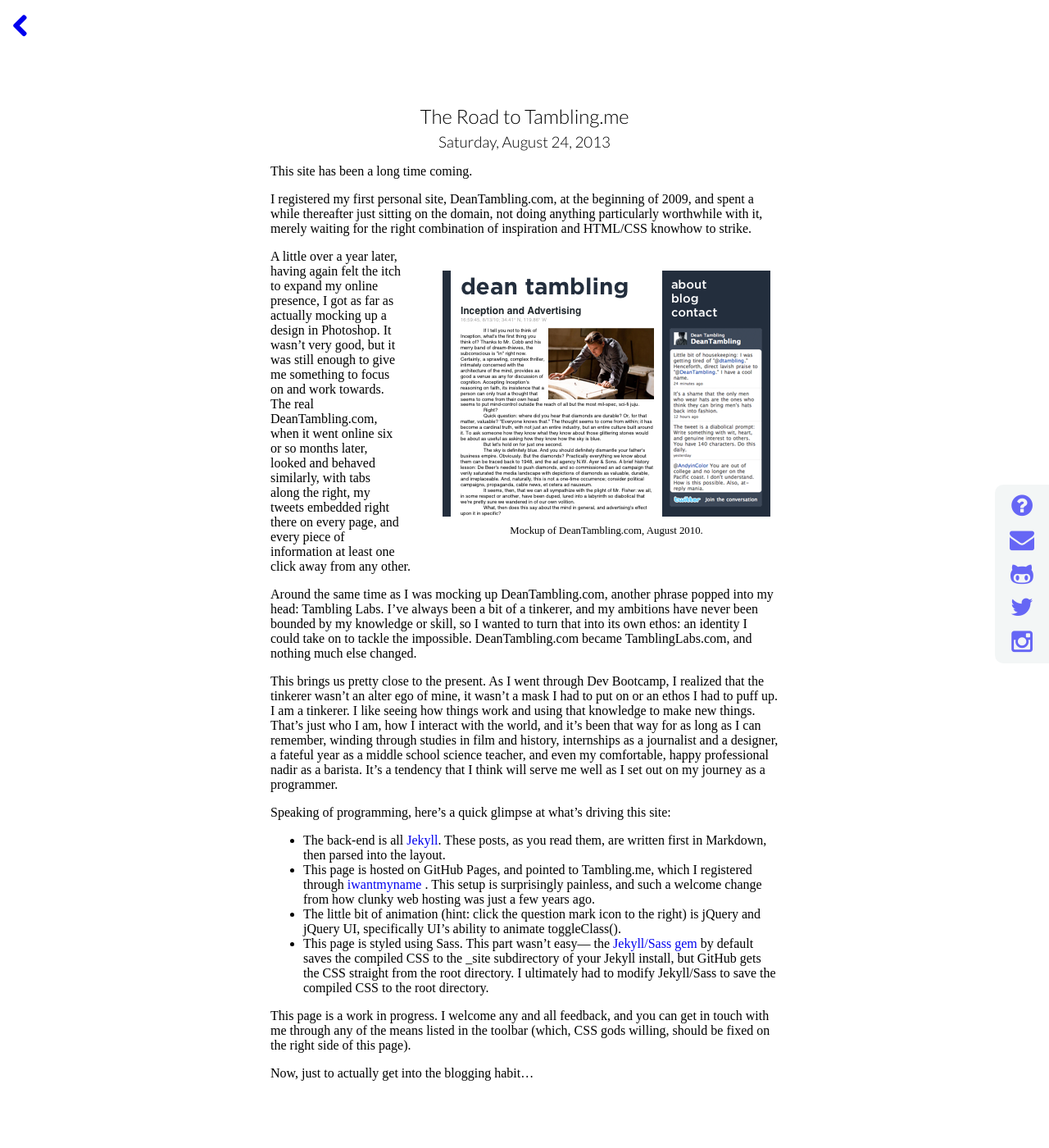
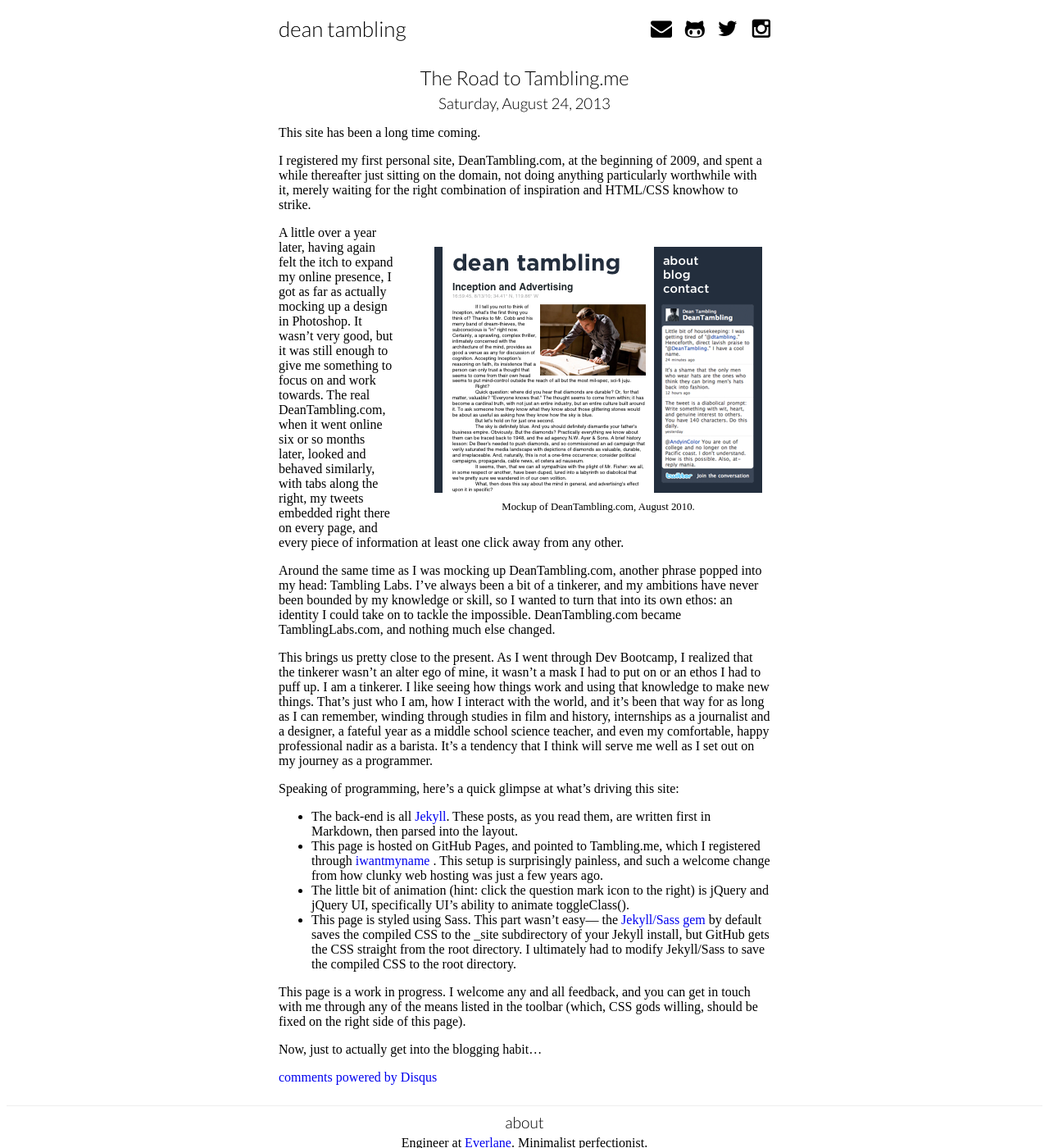
Before and after one commit to Tambling/tambling.github.io, a Jekyll site: the page built from _posts/2013-08-24-the-road-to-tambling-me.markdown, in a window 1280 px wide and 1400 px high. Shown: the whole window at 82% size. Built offline with Jekyll 4.4.1, drawn with Linux system fonts in a browser that asks for light colours; nearby versions of some CDN libraries; comment, search, counter and statistics services are not loaded.

Commit message:
Redesign

```diff
--- /dev/null
+++ b/_includes/footer.html
@@ -0,0 +1,7 @@
+<footer>
+<h6>about</h6>
+<p>Engineer at <a href="https://www.everlane.com/">Everlane</a>. Minimalist perfectionist.</p>
+<p>
+<a rel="license" href="http://creativecommons.org/licenses/by-sa/4.0/"><img alt="Creative Commons License" style="border-width:0" src="http://i.creativecommons.org/l/by-sa/4.0/80x15.png" /></a>
+</p>
+</footer>
--- a/_includes/header.html
+++ b/_includes/header.html
@@ -1,18 +1,25 @@
-<header>dean tambling</header>
-<section id="floater" class='hoverable'>
+<header>
+  <span><a href="/">dean tambling</a></span>
   <nav>
     <ul id="links">
-      <li><a href="#about"><i class="icon-question-sign icon"></i></a></li>
-      <li><a href="mailto:dean@tambling.me" target="_blank"><i class="icon-envelope"></i></a></li>
+      <li><a href="mailto:dean@tambling.me"><i class="icon-envelope"></i></a></li>
       <li><a href="https://github.com/Tambling" target="_blank"><i class="icon-github-alt"></i></a></li>
       <li><a href="https://twitter.com/DeanTambling" target="_blank"><i class="icon-twitter"></i></a></li>
       <li><a href="http://instagram.com/tambling" target="_blank"><i class="icon-instagram"></i></a></li>
     </ul>
   </nav>
-  <div id="about">
-    <p>I'm Dean. I'm a Rails developer based in San Francisco. Former Teacher For America, before that a student of Film and History.</p>
-    <p>Excited to turn clean, lucid code into powerful, elegant applications, and passionate about giving people the tools they need to improve their world. </p>
-    <p>Let's put it this way: I didn't know what people meant by "your calling" before I started programming.</p>
-
-  </div>
-</section>
+</header>
+  <div class='matte'></div>
+<div id="scrolling-head" class="invisible">
+  <header>
+    <span><a href="/">dean tambling</a></span>
+    <nav>
+      <ul id="links">
+        <li><a href="mailto:dean@tambling.me"><i class="icon-envelope"></i></a></li>
+        <li><a href="https://github.com/Tambling" target="_blank"><i class="icon-github-alt"></i></a></li>
+        <li><a href="https://twitter.com/DeanTambling" target="_blank"><i class="icon-twitter"></i></a></li>
+        <li><a href="http://instagram.com/tambling" target="_blank"><i class="icon-instagram"></i></a></li>
+      </ul>
+    </nav>
+  </header>
+</div>
--- a/_layouts/main.html
+++ b/_layouts/main.html
@@ -6,7 +6,6 @@
   <link href='http://fonts.googleapis.com/css?family=Lato:300' rel='stylesheet' type='text/css'>
   <link href='http://fonts.googleapis.com/css?family=PT+Sans+Narrow' rel='stylesheet' type='text/css'>
   <script src="http://code.jquery.com/jquery-1.10.1.min.js"></script>
-  <script src="http://code.jquery.com/ui/1.10.3/jquery-ui.js"></script>
   <script src="/script.js"></script>
 </head>
 <body>
@@ -14,4 +13,5 @@
   <section id="main">
     {{ content }}
   </section>
+  {% include footer.html %}
 </body>
--- a/_layouts/post.html
+++ b/_layouts/post.html
@@ -1,13 +1,9 @@
 ---
 layout: main
 ---
-<a href="/" id="back" class="hoverable"><i class="icon-chevron-left icon"></i></a>
 <article>
   <h2>{{ page.title }}</h2>
   <h3>{{ page.date | date: "%A, %B %d, %Y" }}</h3>
-  {% unless post.location.empty? %}
-  <h3>{{page.location}}</h3>
-  {% endunless %}
   {{content}}
   {% if page.comments %}
   <div id="disqus_thread"></div>
--- a/_posts/2013-08-24-the-road-to-tambling-me.markdown
+++ b/_posts/2013-08-24-the-road-to-tambling-me.markdown
@@ -1,7 +1,8 @@
 ---
 title: "The Road to Tambling.me"
 layout: post
-comments: false
+category: blog
+comments: true
 ---
 This site has been a long time coming.
 
--- a/index.html
+++ b/index.html
@@ -1,14 +1,12 @@
 ---
 layout: main
-title: Dean Tambling | Rails Developer
+title: Tambling Dot Me
 ---
 {% for post in site.posts %}
 <article>
   <h2><a href={{post.url}}>{{post.title}}</a></h2>
   <h3>{{ post.date | date: "%A, %B %d, %Y" }}</h3>
-  {% if post.location.nil? %}
-  <h3>{{post.location}}</h3>
-  {% endif %}
   {{post.content}}
 </article>
+<h2>&mdash;</h2>
 {% endfor %}
--- a/script.js
+++ b/script.js
@@ -1,7 +1,21 @@
 $(document).ready(function(){
-  $("a[href='#about']").click(function(event){
-    event.preventDefault();
-    $("#floater").toggleClass("opaque bordered flush-right", 200);
-    $(this).toggleClass('active');
+  var scrollTimer = null;
+  var headerVisible = false;
+  $(window).scroll(function(event){
+    if (scrollTimer) {
+      clearTimeout(scrollTimer);
+    }
+    setTimeout(toggleHeader, 200)
   });
+  var toggleHeader = function(){
+    var position = $(window).scrollTop();
+    var scrollingHead = $('#scrolling-head')
+    if (position > 65 && !headerVisible){
+      scrollingHead.toggleClass('invisible');
+      headerVisible = true;
+    } else if (position < 100 && headerVisible) {
+      scrollingHead.toggleClass('invisible');
+      headerVisible = false;
+    }
+  }
 });
--- a/style.scss
+++ b/style.scss
@@ -1,118 +1,78 @@
 $dark: #bdc3c7;
+$darker: #899296;
 $light: #ecf0f1;
 $accent: #2980b9;
 $text: #000;
 
 body{
   font-family: "PT Sans Narrow", sans-serif;
-  background-color: $dark;
+  font-size: 14px;
+  line-height: 1.6em;
 }
 a{
   text-decoration: none;
   color: $accent;
 }
-#floater{
-  z-index: 10;
-  position: fixed;
-  padding: 5px;
-  top: 50%;
-  transform: translate(0%, -50%);
-  -webkit-transform: translate(0%, -50%);
-  right: -430px;
-  border-radius: 10px 0px 0px 10px;
-  background-color: #ecf0f1;
-  opacity: 0.6;
-  border: 0px solid $accent;
 
-  &:hover{
-    opacity: 1;
+
+header{
+  color: $dark;
+  width: 600px;
+  margin: 10px auto;
+  font-size: 26px;
+  height: 45px;
+  * {
+    line-height: 45px;
+    vertical-align: middle;
   }
-
-  &.opaque{
-    opacity: 1;
+  span a{
+    font-family: "Lato", sans-serif;
+    font-weight: 100;
+    display: inline-block;
   }
-
-  &.bordered{
-    border-left: 3px solid $accent;
-    border-bottom: 3px solid $accent;
-    border-top: 3px solid $accent;
+  a{
+    color: inherit;
   }
-
-  &.flush-right{
-    right: 0px;
+  a:hover {
+    color: $accent;
   }
-
+  a:active {
+    color: $accent;
+  }
   nav{
-    float: left;
+    float: right;
+    display: inline-block;
+    #links{
+      padding: 0;
+      margin: 0;
+      list-style: none;
+      li{
+        padding: 0 5px;
+        float: left;
+        width: 30px;
+        text-align: right;
+        &:last-child{
+          padding-right: 0;
+        }
+      }
+    }
   }
 }
 
-#links{
-  margin: 0 8px;
-  clear: both;
-  padding: 0;
-  line-height: 50px;
-  vertical-align: middle;
-  list-style: none;
-
-  li{
-    padding: 0 5px;
-    width: 30px;
-    text-align: center;
-    line-height: 40px;
-    vertical-align: middle;
-
-    i{
-      height: 40px;
-      line-height: 40px;
-      vertical-align: middle;
-      font-size: 30px;
-    }
-
-    a{
-      color: $dark;
-      height: 40px;
-      line-height: 40px;
-      &:hover{
-        color: $accent;
-      }
-      &.active{
-        color: $accent;
-      }
-    }
-
-  }
-}
-
-#about{
-  width: 400px;
-  padding: 0 15px;
-  float: left;
-}
-
-#back{
+#scrolling-head{
+  height: 65px;
+  width: 100%;
   position: fixed;
-  top: 0px;
-  left: 0px;
-  width: 40px;
-  height: 50px;
-  z-index: 10;
-  padding: 5px;
-  border-radius: 0px 0px 10px 0px;
-  background-color: $light;
-  opacity: 0.6;
-  line-height: 50px;
-  font-size: 30px;
-  vertical-align: middle;
-  color: $dark;
-  text-align: center;
-  &:hover{
-    opacity: 1;
-    color: $accent;
-  }
-  i{
-    line-height: 50px;
-    vertical-align: middle;
+  top: 0;
+  left: 0;
+  border-bottom: 1px solid #eee;
+  background-color: rgba(255, 255, 255, 0.96);
+  -moz-transition: top 0.2s;
+  -webkit-transition: top 0.2s;
+  -o-transition: top 0.2s;
+  transition: top 0.2s;
+  &.invisible{
+    top: -66px;
   }
 }
 
@@ -120,41 +80,17 @@
   opacity: 1.0
 }
 
-header{
-  height: 61px;
-  min-width: 300px;
-  width: 70%;
-  max-width: 700px;
-  margin: 0 auto;
-  margin-top: 10px;
-  line-height: 61px;
-  text-align: center;
-  font-family: "Lato", sans-serif;
-  font-weight: 300;
-  font-size: 2.7em;
-  color: white;
-}
-
 #main{
   z-index: 0;
-  min-width: 300px;
-  width: 70%;
-  max-width: 700px;
-  margin: 0 auto;
-  margin-top: 10px;
+  width: 600px;
+  margin: 25px auto;
   h2, h3{
     text-align: center;
     font-family: "Lato", sans-serif;
     font-weight: 300;
     margin: 6px 0;
+    color: $dark;
   }
-}
-
-article{
-  background-color: white;
-  margin-bottom: 15px;
-  padding: 40px;
-  overflow: auto;
 }
 
 figure.image{
@@ -181,3 +117,23 @@
     text-align: center;
   }
 }
+
+footer{
+  color: $darker;
+  text-align: center;
+  min-width: 600px;
+  border-top: 1px solid #EEEEEE;
+  padding-top: 8px;
+  h6{
+    font-family: "Lato", sans-serif;
+    font-size: 1.2em;
+    font-weight: 100;
+    margin: 0;
+  }
+  p{
+    margin: 5px 0;
+  }
+  a{
+    color: $dark;
+  }
+}
```
Also changed, not shown: projects/index.html (deleted, +0 -15 lines), style.css (+1 -1 lines), 1 other file.
